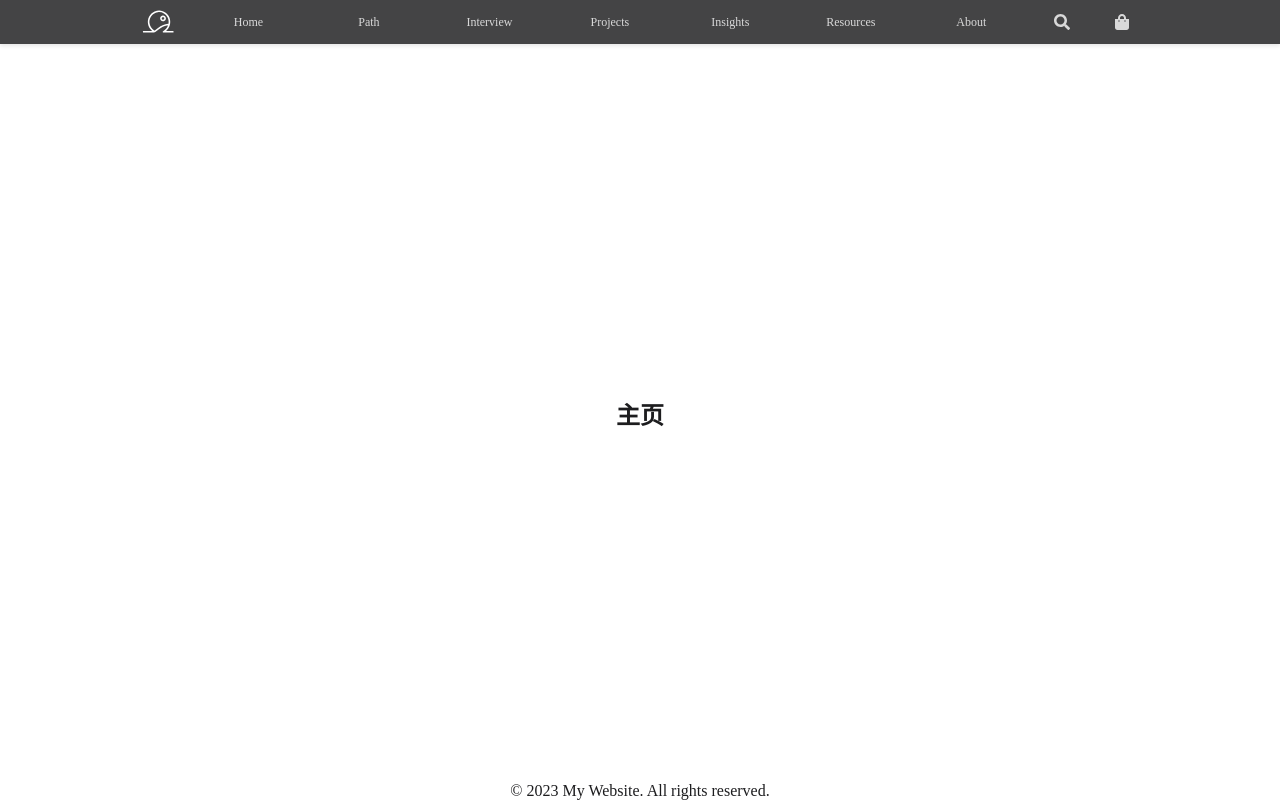
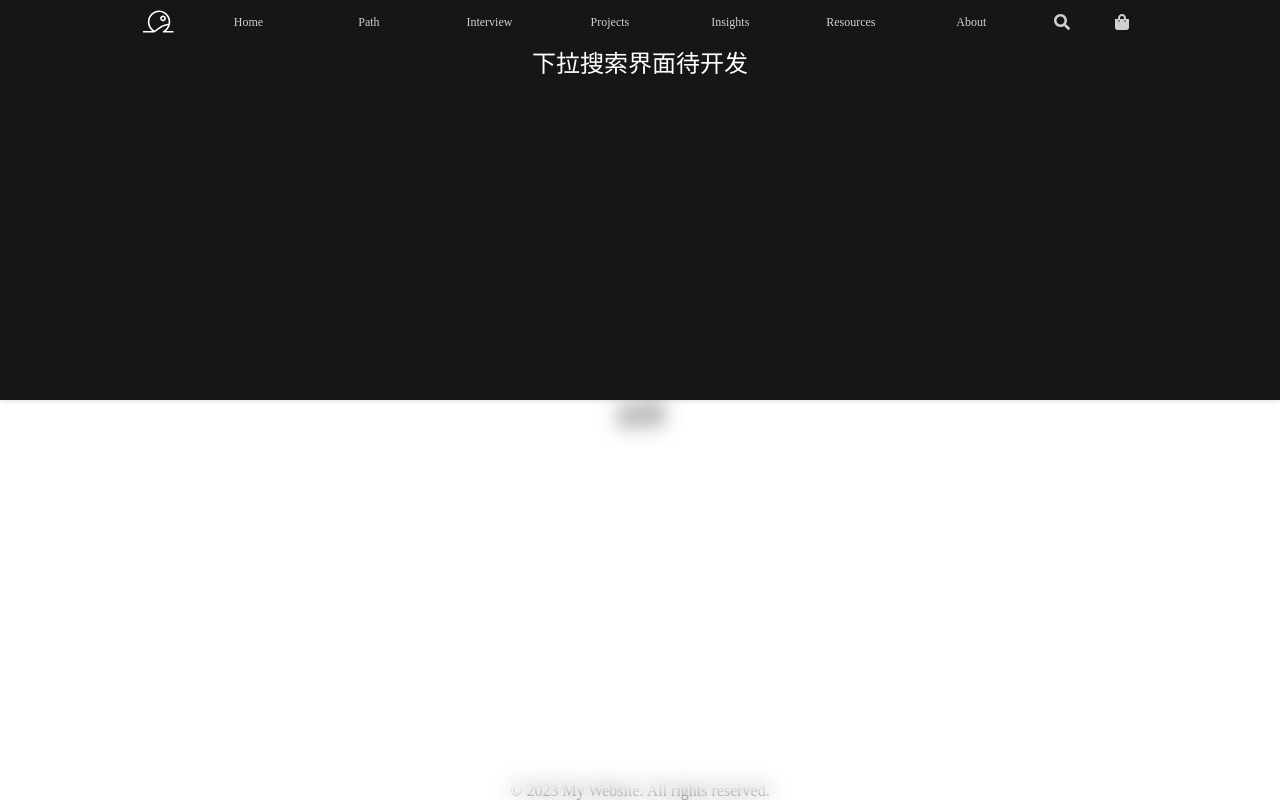
Before and after one commit to Gan-Xing/NextTS, a Next.js app: page / in a window 1280 px wide. Both pictures are taken after a click on the element 1061 px from the left and 22 px from the top of the page. Built offline with nearby package versions, Linux system fonts and the light colour scheme.

Commit message:
导航栏交互设计

```diff
--- a/src/components/Navbar/index.tsx
+++ b/src/components/Navbar/index.tsx
@@ -1,11 +1,11 @@
 import styles from '@/styles/Navbar.module.css';
-import { FunctionComponent, useState } from 'react';
-import { FaBars, FaSearch, FaShoppingBag } from 'react-icons/fa';
-import { NavItemProps } from '@/types';
+import { FunctionComponent, useEffect, useRef, useState } from 'react';
+import { FaBars, FaSearch, FaShoppingBag, FaTimes } from 'react-icons/fa';
+import { NavItemProps, NavItems } from '@/types';
 import Link from 'next/link';
 import Image from 'next/image';
 
-const navItems: NavItemProps[] = [
+const navItems: NavItems[] = [
 	{
 		component: 'Home',
 		url: '/'
@@ -44,47 +44,310 @@ const NavLogo = () => {
 	);
 };
 
-const NavItem: FunctionComponent<NavItemProps> = ({ component, url }) => {
+const NavItem: FunctionComponent<NavItemProps> = ({ component, url, resetVisible }) => {
 	return (
-		<Link className={`${styles.navItem} ${styles.navLink}`} href={url}>
+		<Link
+			onMouseEnter={resetVisible}
+			className={`${styles.navItem} ${styles.navLink}`}
+			href={url}>
 			{component}
 		</Link>
 	);
 };
 
 const Navbar = () => {
-	const [isNavListVisible, setIsNavListVisible] = useState(true);
+	const [isNavListVisible, setIsNavListVisible] = useState(false);
+	const [isBagVisible, setIsBagVisible] = useState(false);
+	const [isSearchVisible, setIsSearchVisible] = useState(false);
+	const [animateIcon, setAnimateIcon] = useState(false);
+	const [isWildScreen, setIsWildScreen] = useState(false);
+	const isFirstRender = useRef(true);
 
 	const toggleNavList = () => {
-		setIsNavListVisible(!isNavListVisible);
+		if (isNavListVisible || isBagVisible || isSearchVisible) {
+			setIsNavListVisible(false);
+			setIsBagVisible(false);
+			setIsSearchVisible(false);
+		} else {
+			setIsNavListVisible(true);
+		}
 	};
 
+	const toggleShopping = () => {
+		setIsBagVisible(!isBagVisible);
+	};
+
+	const toggleSearch = () => {
+		setIsSearchVisible(!isSearchVisible);
+	};
+
+	const resetVisible = () => {
+		isSearchVisible && setIsSearchVisible(false);
+		isBagVisible && setIsBagVisible(false);
+	};
+
+	const getNavbarClassName = (
+		isNavListVisible: boolean,
+		isBagVisible: boolean,
+		isSearchVisible: boolean,
+		isWildScreen: boolean
+	) => {
+		// 定义默认的类名
+		let className = styles.navbar;
+
+		// 根据条件添加额外的类名
+		if (isNavListVisible || ((isBagVisible || isSearchVisible) && !isWildScreen)) {
+			className += ` ${styles.navbarExpanded}`;
+		}
+		if ((isBagVisible || isSearchVisible) && isWildScreen) {
+			className += ` ${styles.navbarSemiExpanded}`;
+		}
+		return className;
+	};
+
+	useEffect(() => {
+		if (isFirstRender.current) {
+			// 如果是首次渲染，什么也不做
+			isFirstRender.current = false;
+		} else {
+			// 非首次渲染时，激活动画
+			setAnimateIcon(true);
+
+			// 设置定时器，并在动画结束后重置动画状态
+			const timer = setTimeout(() => {
+				setAnimateIcon(false);
+			}, 300); // 动画持续时间
+
+			// 清理函数：清除定时器
+			return () => clearTimeout(timer);
+		}
+	}, [isNavListVisible, isBagVisible, isSearchVisible]);
+
+	useEffect(() => {
+		const checkMediaQuery = () => {
+			// 使用 matchMedia 检查屏幕宽度
+			const mediaQuery = window.matchMedia('(min-width: 48rem)');
+			if (mediaQuery.matches) {
+				// 如果屏幕宽度大于 48rem，则设置 isNavListVisible 为 false
+				setIsNavListVisible(false);
+				setIsBagVisible(false);
+				setIsSearchVisible(false);
+				setIsWildScreen(true);
+			} else {
+				setIsWildScreen(false);
+			}
+		};
+
+		// 添加监听器
+		window.addEventListener('resize', checkMediaQuery);
+
+		// 在组件挂载时立即检查一次
+		checkMediaQuery();
+
+		// 清理函数
+		return () => {
+			window.removeEventListener('resize', checkMediaQuery);
+		};
+	}, []);
+
 	return (
-		<nav className={styles.navbar}>
-			<div className={styles.navbarContainer}>
+		<nav
+			className={
+				(isBagVisible || isSearchVisible) && isWildScreen
+					? styles.navbarFrosted
+					: ''
+			}>
+			<div
+				onMouseLeave={() => {
+					if (isWildScreen) {
+						isBagVisible && setIsBagVisible(false);
+						isSearchVisible &&
+							setIsSearchVisible(false);
+					}
+				}}
+				className={getNavbarClassName(
+					isNavListVisible,
+					isBagVisible,
+					isSearchVisible,
+					isWildScreen
+				)}>
+				<div
+					className={
+						isNavListVisible ||
+						isBagVisible ||
+						isSearchVisible
+							? `${styles.navbarContainer} ${styles.containerExpanded}`
+							: styles.navbarContainer
+					}>
+					{isNavListVisible ||
+					(!isWildScreen && isBagVisible) ||
+					(!isWildScreen && isSearchVisible) ? (
+						''
+					) : (
 						<NavLogo />
+					)}
 					{navItems.map((link) => (
 						<NavItem
 							key={link.url}
 							component={link.component}
 							url={link.url}
+							resetVisible={resetVisible}
 						/>
 					))}
-				<div className={`${styles.navItem} ${styles.navButtons}`}>
 					<div
-						className={`${styles.navItem} ${styles.navButton}`}>
+						className={`${styles.navItem} ${styles.navButtons}`}>
+						{isNavListVisible ||
+						(!isWildScreen && isBagVisible) ||
+						(!isWildScreen && isSearchVisible) ? (
+							''
+						) : (
+							<div
+								className={`${styles.navItem} ${styles.navButton}`}
+								onClick={
+									toggleSearch
+								}
+								onMouseEnter={() => {
+									isBagVisible &&
+										setIsBagVisible(
+											false
+										);
+								}}>
 								<FaSearch />
 							</div>
+						)}
+						{isNavListVisible ||
+						(!isWildScreen && isBagVisible) ||
+						(!isWildScreen && isSearchVisible) ? (
+							''
+						) : (
 							<div
-						className={`${styles.navItem} ${styles.navButton}`}>
+								className={`${styles.navItem} ${styles.navButton}`}
+								onClick={
+									toggleShopping
+								}
+								onMouseEnter={() => {
+									isSearchVisible &&
+										setIsSearchVisible(
+											false
+										);
+								}}>
 								<FaShoppingBag />
 							</div>
+						)}
 						<div
 							className={`${styles.navItem} ${styles.navButton} ${styles.hamburger}`}
 							onClick={toggleNavList}>
-						<FaBars />
+							{isNavListVisible ||
+							isBagVisible ||
+							isSearchVisible ? (
+								<FaTimes
+									className={
+										animateIcon
+											? styles.iconTimes
+											: ''
+									}
+								/>
+							) : (
+								<FaBars
+									className={
+										animateIcon
+											? styles.iconBars
+											: ''
+									}
+								/>
+							)}
 						</div>
 					</div>
+				</div>
+				{isNavListVisible ? (
+					<div className={styles.navMenu}>
+						{navItems.map((link) => (
+							<Link
+								className={`${styles.navMenuItem}`}
+								key={link.url}
+								href={link.url}>
+								{link.component}
+							</Link>
+						))}
+					</div>
+				) : (
+					''
+				)}
+				{isBagVisible ? (
+					<div
+						className={
+							isWildScreen
+								? styles.bagContentExpanded
+								: styles.bagContent
+						}>
+						<div className={styles.bagItems}>
+							<h2>Your Bag is Empty</h2>
+							<span
+								className={
+									styles.bagNotes
+								}>
+								Shop Now
+							</span>
+						</div>
+						<div className={styles.myProfile}>
+							<h3
+								className={
+									styles.profileTitle
+								}>
+								My Profile
+							</h3>
+							<ul
+								className={
+									styles.profileLinks
+								}>
+								<Link
+									className={
+										styles.profileLink
+									}
+									href='/'>
+									Orders
+								</Link>
+								<Link
+									className={
+										styles.profileLink
+									}
+									href='/'>
+									Your Saves
+								</Link>
+								<Link
+									className={
+										styles.profileLink
+									}
+									href='/signup'>
+									Sign Up
+								</Link>
+								<Link
+									className={
+										styles.profileLink
+									}
+									href='/'>
+									Sign In
+								</Link>
+							</ul>
+						</div>
+					</div>
+				) : (
+					''
+				)}
+				{isSearchVisible ? (
+					<div
+						style={{
+							fontSize: '1.5rem',
+							color: 'white',
+							display: 'flex',
+							justifyContent: 'center',
+							alignItems: 'center'
+						}}>
+						下拉搜索界面待开发
+					</div>
+				) : (
+					''
+				)}
 			</div>
 		</nav>
 	);
--- a/src/styles/Navbar.module.css
+++ b/src/styles/Navbar.module.css
@@ -4,17 +4,53 @@
 	background: var(--nav-background);
 	box-shadow: 0 2px 4px rgba(0, 0, 0, 0.1);
 	z-index: 1000;
+	overflow: hidden;
+	height: 2.75rem;
+	transition: height 0.3s ease-in-out;
+}
+
+.navbarFrosted {
+	position: fixed;
+	top: 0;
+	left: 0;
+	width: 100%;
+	height: 100vh;
+	background: rgba(255, 255, 255, 0.2); /* 半透明的背景色 */
+	backdrop-filter: blur(10px); /* 背景模糊效果 */
+	z-index: 999;
+}
+
+.navbarExpanded {
+	position: fixed;
+	top: 0;
+	left: 0;
+	width: 100%;
+	height: 100vh;
+	background: var(--expanded-nav-background);
+	z-index: 1001;
+}
+
+.navbarSemiExpanded {
+	position: fixed;
+	top: 0;
+	left: 0;
+	width: 100%;
+	height: 25rem;
+	background: var(--expanded-nav-background);
+	z-index: 1001;
 }
 
 .navbarContainer {
-	max-width: 1024px;
+	max-width: 64rem;
 	display: flex;
 	justify-content: space-between;
 	align-items: center;
 	margin: 0 auto;
 	height: 2.75rem;
 }
-
+.containerExpanded {
+	justify-content: flex-end !important;
+}
 .navItem {
 	text-decoration: none;
 	color: var(--light-text-color);
@@ -48,7 +84,8 @@
 	.navItem {
 		justify-content: flex-end;
 		flex: 0;
-		margin: 0 0.625rem;
+		padding: 0 0.625rem;
+		height: 100%;
 	}
 	.navbarContainer {
 		justify-content: space-between;
@@ -64,3 +101,78 @@
 		display: flex;
 	}
 }
+
+.iconBars {
+	animation: flipToX 0.3s forwards;
+}
+
+.iconTimes {
+	animation: flipToBars 0.3s forwards;
+}
+
+@keyframes flipToX {
+	0% {
+		transform: rotateX(0);
+	}
+	100% {
+		transform: rotateX(180deg); /* 上下翻转 */
+	}
+}
+
+@keyframes flipToBars {
+	0% {
+		transform: rotateX(180deg);
+	}
+	100% {
+		transform: rotateX(0);
+	}
+}
+
+.navMenuItem {
+	text-decoration: none;
+	padding: 0.5rem 3rem;
+	color: var(--light-text-color);
+	font-size: 1.75rem;
+	transition: color 0.3s;
+	flex: 2;
+	display: flex;
+	justify-content: flex-start;
+	align-items: center;
+}
+
+.bagContent {
+	display: flex;
+	flex-direction: column;
+	color: var(--light-text-color);
+	padding: 0 3rem;
+}
+
+.bagContentExpanded {
+	max-width: 64rem;
+	display: flex;
+	margin: 2rem auto 0;
+	padding: 0 1.5rem 0;
+	align-items: flex-start;
+	flex-direction: column;
+	color: var(--light-text-color);
+}
+/* .bagItems {
+} */
+.bagNotes {
+	display: flex;
+	margin: 1rem 0;
+}
+.myProfile {
+	margin: 0.25rem 0;
+}
+.profileLinks {
+	display: flex;
+	flex-direction: column;
+	align-items: flex-start;
+}
+.profileTitle {
+	margin: 0.25rem 0;
+}
+.profileLink {
+	margin: 0.25rem 0;
+}
--- a/src/styles/globals.css
+++ b/src/styles/globals.css
@@ -8,6 +8,7 @@
 	--main-color: #1d1d1f;
 
 	--nav-background: rgba(22, 22, 23, 0.8); /* 导航栏背景 */
+	--expanded-nav-background: rgba(22, 22, 23); /* 导航栏背景 */
 	--light-text-color: rgba(255, 255, 255, 0.8);
 	--light-hover-text-color: rgba(255, 255, 255);
 	--footer-background: #f5f5f7;
--- a/src/types/navbar.d.ts
+++ b/src/types/navbar.d.ts
@@ -1,4 +1,7 @@
-export interface NavItemProps {
+export interface NavItems {
 	component: ReactNode;
 	url: string;
 }
+export interface NavItemProps extends NavItems {
+	resetVisible: () => void;
+}
```
Lines whose indentation alone changed are shown as unchanged.
